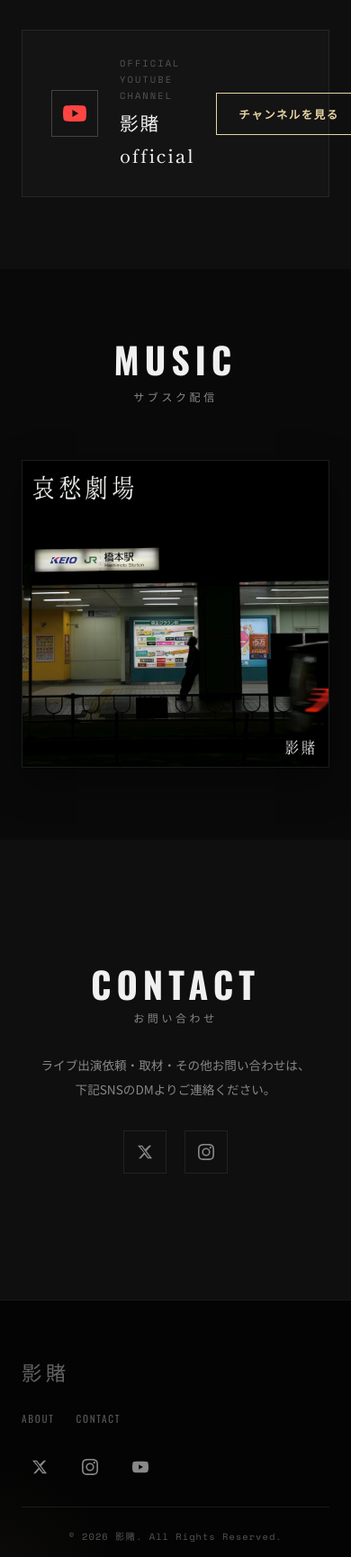
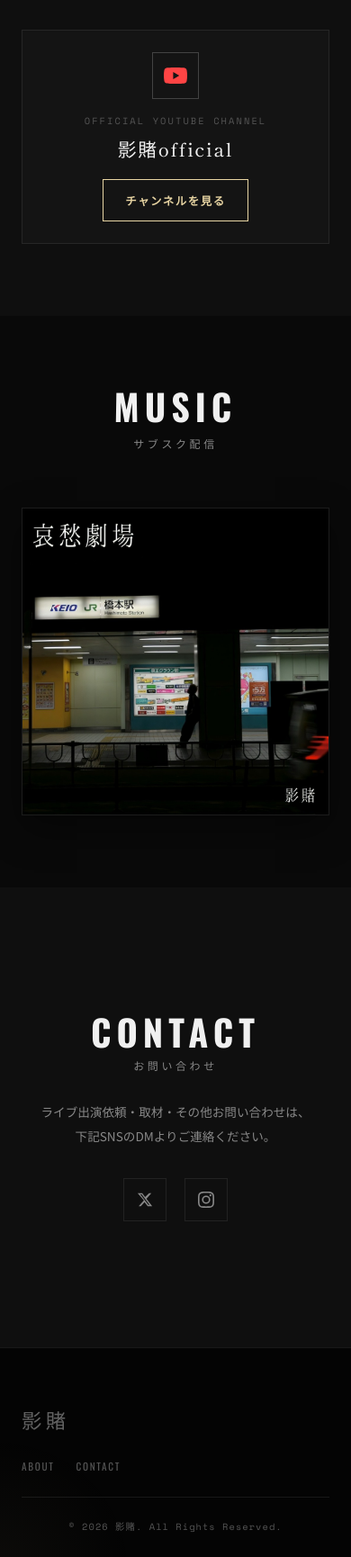
Before and after one commit to akuakoko2124-dotcom/eito-lp, a plain HTML site: page index.html in a window 390 px wide. Shown: the part 2000-3730 px from the top of the page at 90% size. Drawn offline with nearby package versions, Linux system fonts and the light colour scheme.

Commit message:
Add files via upload

```diff
--- a/index.html
+++ b/index.html
@@ -227,17 +227,7 @@
           <a href="#contact">CONTACT</a>
         </nav>
 
-        <div class="footer-sns">
-          <a href="#" class="sns-icon" aria-label="X (Twitter)">
-            <svg viewBox="0 0 24 24" fill="currentColor"><path d="M18.244 2.25h3.308l-7.227 8.26 8.502 11.24H16.17l-4.714-6.231-5.401 6.231H2.748l7.73-8.835L1.254 2.25H8.08l4.259 5.63zm-1.161 17.52h1.833L7.084 4.126H5.117z"/></svg>
-          </a>
-          <a href="#" class="sns-icon" aria-label="Instagram">
-            <svg viewBox="0 0 24 24" fill="currentColor"><path d="M12 2.163c3.204 0 3.584.012 4.85.07 3.252.148 4.771 1.691 4.919 4.919.058 1.265.069 1.645.069 4.849 0 3.205-.012 3.584-.069 4.849-.149 3.225-1.664 4.771-4.919 4.919-1.266.058-1.644.07-4.85.07-3.204 0-3.584-.012-4.849-.07-3.26-.149-4.771-1.699-4.919-4.92-.058-1.265-.07-1.644-.07-4.849 0-3.204.013-3.583.07-4.849.149-3.227 1.664-4.771 4.919-4.919 1.266-.057 1.645-.069 4.849-.069zM12 0C8.741 0 8.333.014 7.053.072 2.695.272.273 2.69.073 7.052.014 8.333 0 8.741 0 12c0 3.259.014 3.668.072 4.948.2 4.358 2.618 6.78 6.98 6.98C8.333 23.986 8.741 24 12 24c3.259 0 3.668-.014 4.948-.072 4.354-.2 6.782-2.618 6.979-6.98.059-1.28.073-1.689.073-4.948 0-3.259-.014-3.667-.072-4.947-.196-4.354-2.617-6.78-6.979-6.98C15.668.014 15.259 0 12 0zm0 5.838a6.162 6.162 0 100 12.324 6.162 6.162 0 000-12.324zM12 16a4 4 0 110-8 4 4 0 010 8zm6.406-11.845a1.44 1.44 0 100 2.881 1.44 1.44 0 000-2.881z"/></svg>
-          </a>
-          <a href="#" class="sns-icon" aria-label="YouTube">
-            <svg viewBox="0 0 24 24" fill="currentColor"><path d="M23.495 6.205a3.007 3.007 0 00-2.088-2.088c-1.87-.501-9.396-.501-9.396-.501s-7.507-.01-9.396.501A3.007 3.007 0 00.527 6.205a31.247 31.247 0 00-.522 5.805 31.247 31.247 0 00.522 5.783 3.007 3.007 0 002.088 2.088c1.868.502 9.396.502 9.396.502s7.506 0 9.396-.502a3.007 3.007 0 002.088-2.088 31.247 31.247 0 00.5-5.783 31.247 31.247 0 00-.5-5.805zM9.609 15.601V8.408l6.264 3.602z"/></svg>
-          </a>
-        </div>
+
       </div>
 
       <div class="footer-bottom">
--- a/style.css
+++ b/style.css
@@ -1608,4 +1608,14 @@ ul {
   .goods-grid {
     grid-template-columns: 1fr;
   }
-}
+
+  .media-card {
+    flex-direction: column;
+    padding: 24px 20px;
+    gap: 16px;
+  }
+
+  .media-card-info {
+    text-align: center;
+  }
+}
```
